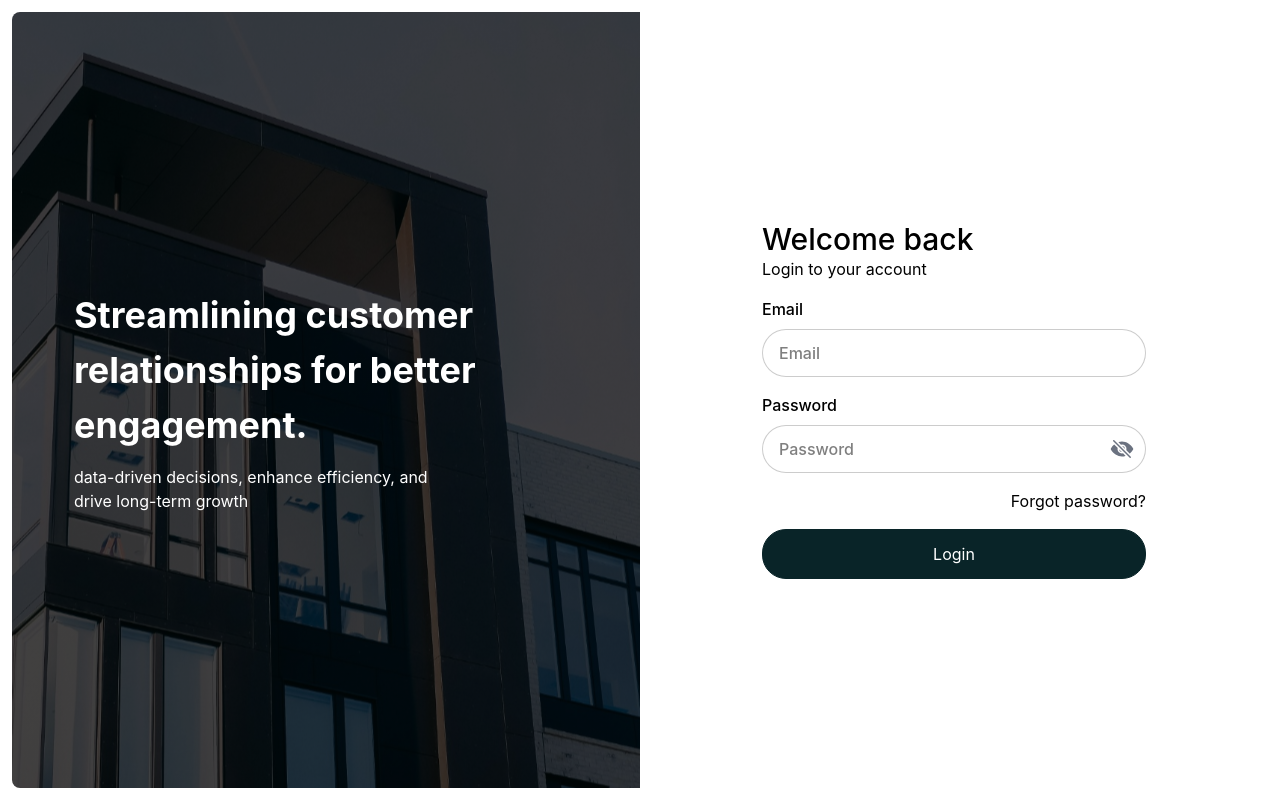
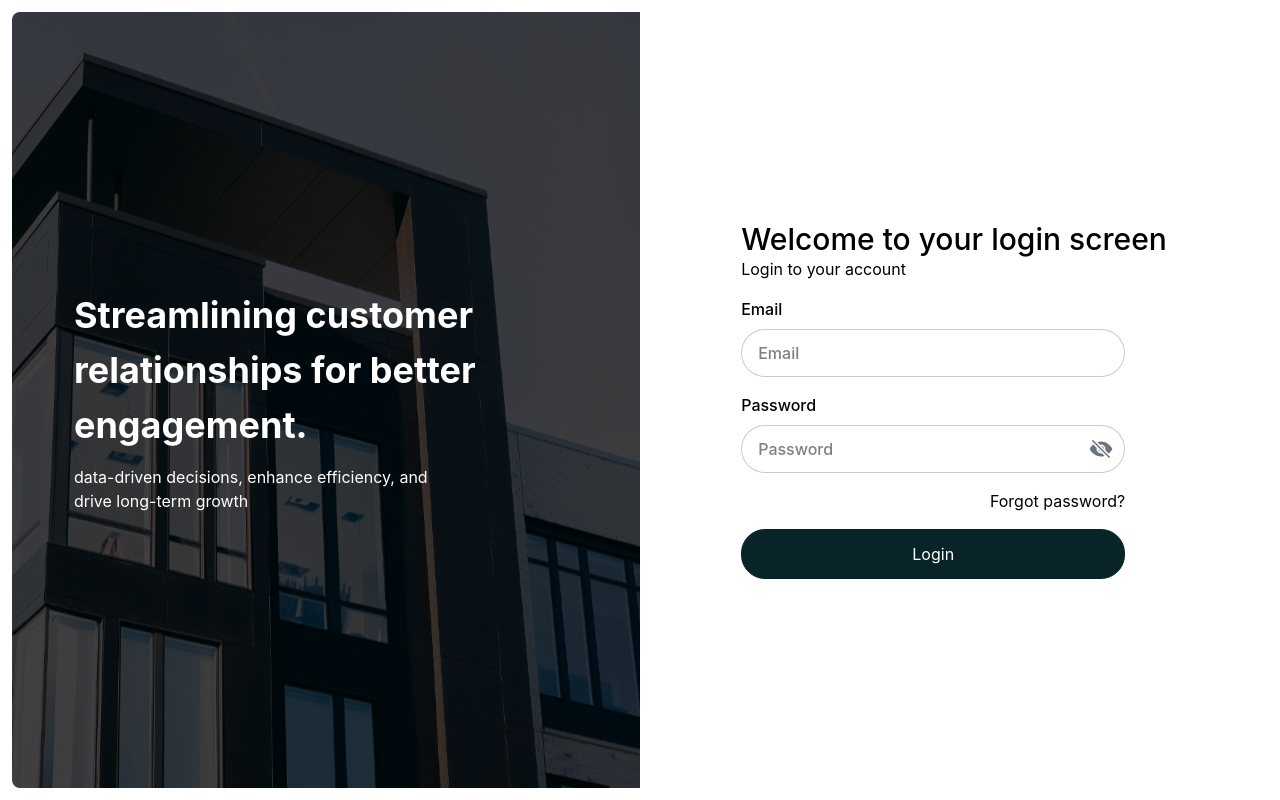
Before and after one commit to Thermiee/refactored-memory, a React (Vite) app: page / in a window 1280 px wide. Built offline with nearby package versions, Linux system fonts and the light colour scheme; the HTML template or start-up script is replaced by a standard one; a web font is replaced by a local one.

Commit message:
login screen change

```diff
--- a/src/Pages/Auth/Login.tsx
+++ b/src/Pages/Auth/Login.tsx
@@ -5,7 +5,7 @@ import { Link, useNavigate } from "react-router-dom";
 import * as yup from "yup";
 import { yupResolver } from "@hookform/resolvers/yup";
 import { SubmitHandler, useForm } from "react-hook-form";
-import { LoginUser } from "../../types/auth";
+import { LoginUser } from "../../types";
 
 const schema = yup.object().shape({
   email: yup.string().required("email is required"),
@@ -29,7 +29,7 @@ const Login: React.FC = () => {
 
   return (
     <div className=" flex flex-col">
-      <h1 className="text-3xl font-medium">Welcome back</h1>
+      <h1 className="text-3xl font-medium">Welcome to your login screen</h1>
       <p>Login to your account</p>
       <form
         onSubmit={handleSubmit(formSubmit)}
```
